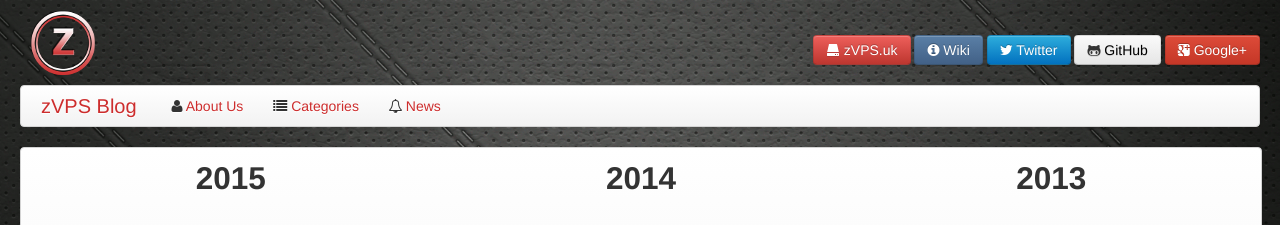
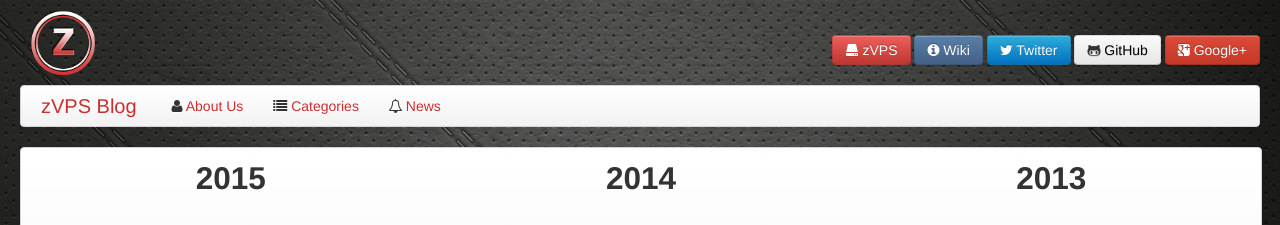
Before and after one commit to Caffe1neAdd1ct/zvps-blog, a Jekyll site: the page built from index.html, in a window 1280 px wide. Shown: the top 225 px of the page. Built offline with Jekyll 4.4.1, drawn with Linux system fonts in a browser that asks for light colours.

Commit message:
Changed button text and readme.

```diff
--- a/_includes/header.html
+++ b/_includes/header.html
@@ -4,7 +4,7 @@
         <a href="/" title="zVPS Xen Servers"><img class="pull-left" style="padding-left: 10px;" src="/img/zvps-icon.png" title="" alt="" width="65px" height="65px"></a>
         <br>
         <div class="pull-right">
-            <a class="btn btn-danger" style="margin-top: 5px;" href="https://zvps.uk" title="zVPS European Xen Servers"><i class="icon-hdd icon-white"></i> zVPS.uk</a>
+            <a class="btn btn-danger" style="margin-top: 5px;" href="https://zvps.uk" title="zVPS European Xen Servers"><i class="icon-hdd icon-white"></i> zVPS</a>
             <a class="btn btn-vk" style="margin-top: 5px;"  href="http://red.zvps.co.uk/projects/zvps-design/wiki" title="zVPS Wiki"><i class="icon-info-sign icon-white"></i> Wiki</a>
             {% if site.twitter_username %}<a class="btn btn-twitter" style="margin-top: 5px;" href="https://twitter.com/{{ site.twitter_username }}" title="zVPS Twitter - Follow for updates"><i class="icon-twitter icon-white"></i> Twitter</a>{% endif %}
             {% if site.github_username %}<a href="https://github.com/{{ site.github_username }}" style="margin-top: 5px;" class="btn btn-github"><i class="icon-github-alt"></i> GitHub</a>{% endif %}
```
Also changed, not shown: README.md.
